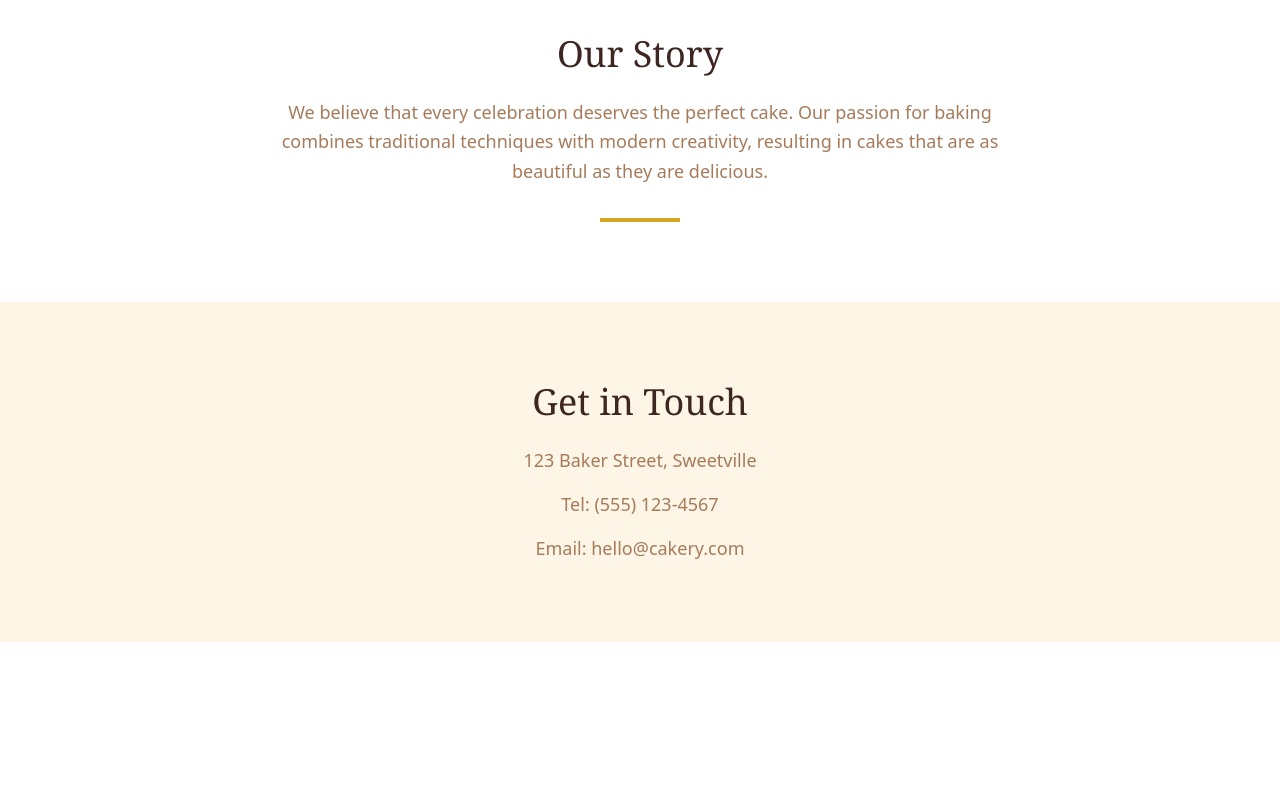
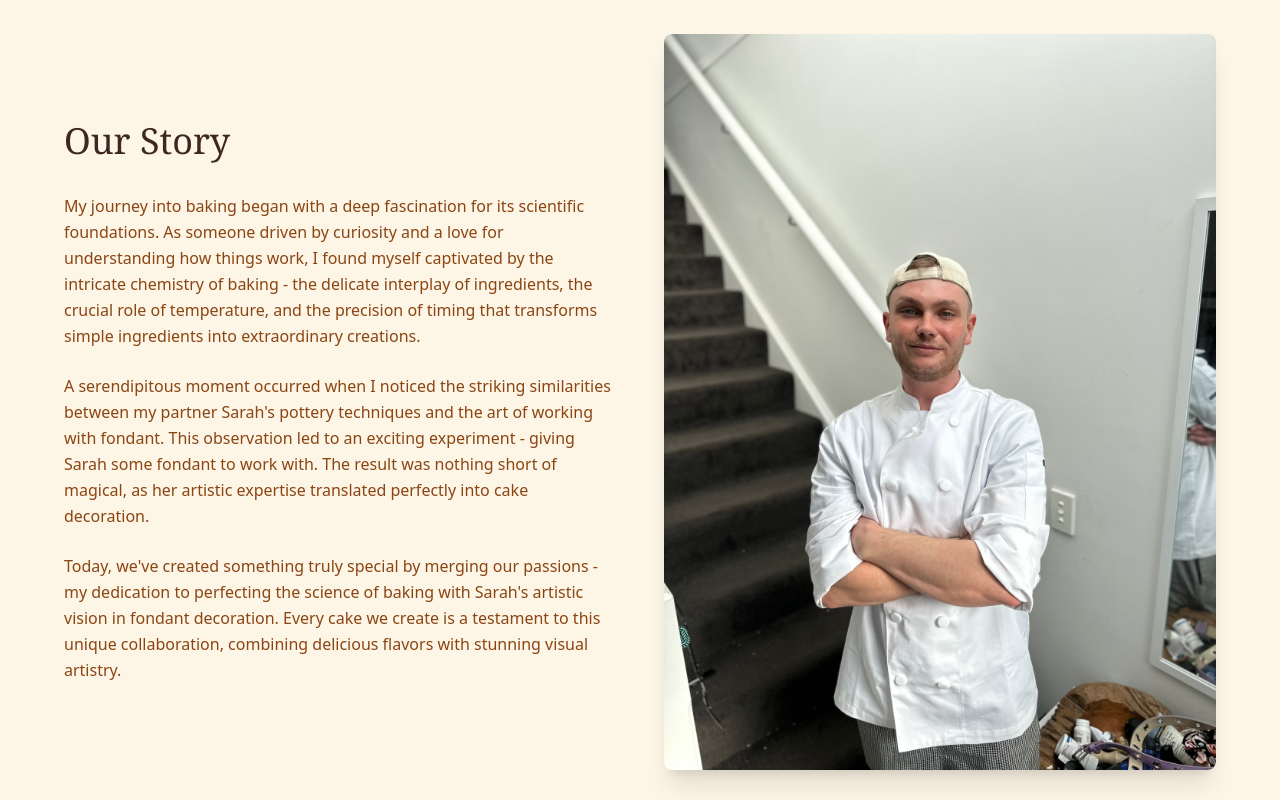
Before and after one commit to Ribkid/cakehaven-creation, a React (Vite) app: page / in a window 1280 px wide. Shown: the part 1940-2740 px from the top of the page. Before the commit the page ends 2582 px from the top, so only its background shows below. Built offline with nearby package versions, Linux system fonts and the light colour scheme.

Commit message:
Add About Us section
Created an About Us section that narrates the journey into baking, highlighting the connection between baking and pottery, and the collaboration between the baker and an artist in crafting visually stunning cakes.
[skip gpt_engineer]

```diff
--- a/src/components/About.tsx
+++ b/src/components/About.tsx
@@ -1,17 +1,35 @@
 const About = () => {
   return (
-    <section className="py-20 bg-white">
-      <div className="container">
-        <div className="max-w-3xl mx-auto text-center">
-          <h2 className="text-4xl font-serif text-brown-dark mb-6">
-            Our Story
-          </h2>
-          <p className="text-lg text-brown-light mb-8 leading-relaxed">
-            We believe that every celebration deserves the perfect cake. Our passion
-            for baking combines traditional techniques with modern creativity,
-            resulting in cakes that are as beautiful as they are delicious.
-          </p>
-          <div className="w-20 h-1 bg-gold mx-auto" />
+    <section className="py-20 bg-cream">
+      <div className="container px-4">
+        <div className="grid grid-cols-1 md:grid-cols-2 gap-12 items-center max-w-6xl mx-auto">
+          <div className="space-y-6">
+            <h2 className="text-4xl font-serif text-brown-dark mb-8">
+              Our Story
+            </h2>
+            <div className="space-y-6 text-brown leading-relaxed">
+              <p>
+                My journey into baking began with a deep fascination for its scientific foundations. As someone driven by curiosity and a love for understanding how things work, I found myself captivated by the intricate chemistry of baking - the delicate interplay of ingredients, the crucial role of temperature, and the precision of timing that transforms simple ingredients into extraordinary creations.
+              </p>
+              <p>
+                A serendipitous moment occurred when I noticed the striking similarities between my partner Sarah's pottery techniques and the art of working with fondant. This observation led to an exciting experiment - giving Sarah some fondant to work with. The result was nothing short of magical, as her artistic expertise translated perfectly into cake decoration.
+              </p>
+              <p>
+                Today, we've created something truly special by merging our passions - my dedication to perfecting the science of baking with Sarah's artistic vision in fondant decoration. Every cake we create is a testament to this unique collaboration, combining delicious flavors with stunning visual artistry.
+              </p>
+            </div>
+          </div>
+          <div className="relative">
+            <div className="rounded-lg overflow-hidden shadow-xl">
+              <img
+                src="/lovable-uploads/02076538-f58e-4987-b2f5-52505383d566.png"
+                alt="Head baker in chef's whites"
+                className="w-full object-cover rounded-lg"
+              />
+            </div>
+            <div className="absolute -bottom-6 -right-6 w-48 h-48 bg-gold opacity-10 rounded-full -z-10" />
+            <div className="absolute -top-6 -left-6 w-32 h-32 bg-brown opacity-10 rounded-full -z-10" />
+          </div>
         </div>
       </div>
     </section>
```
Also changed, not shown: public/lovable-uploads/02076538-f58e-4987-b2f5-52505383d566.png (added).
